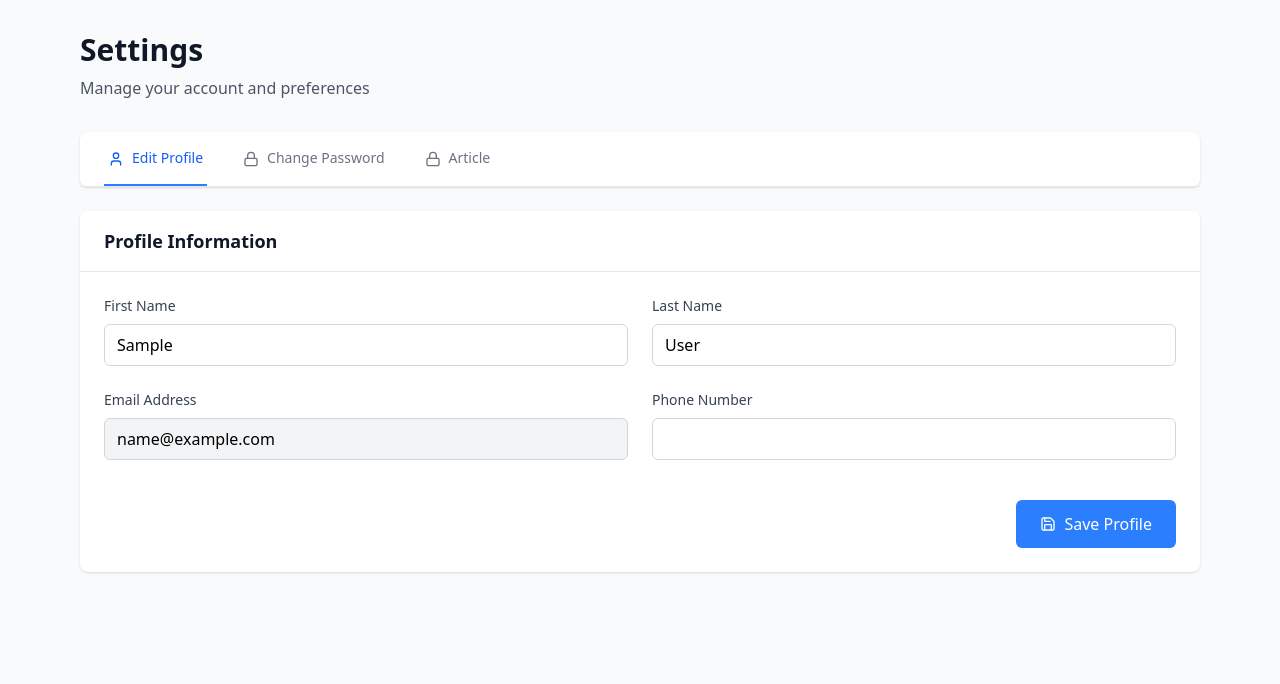
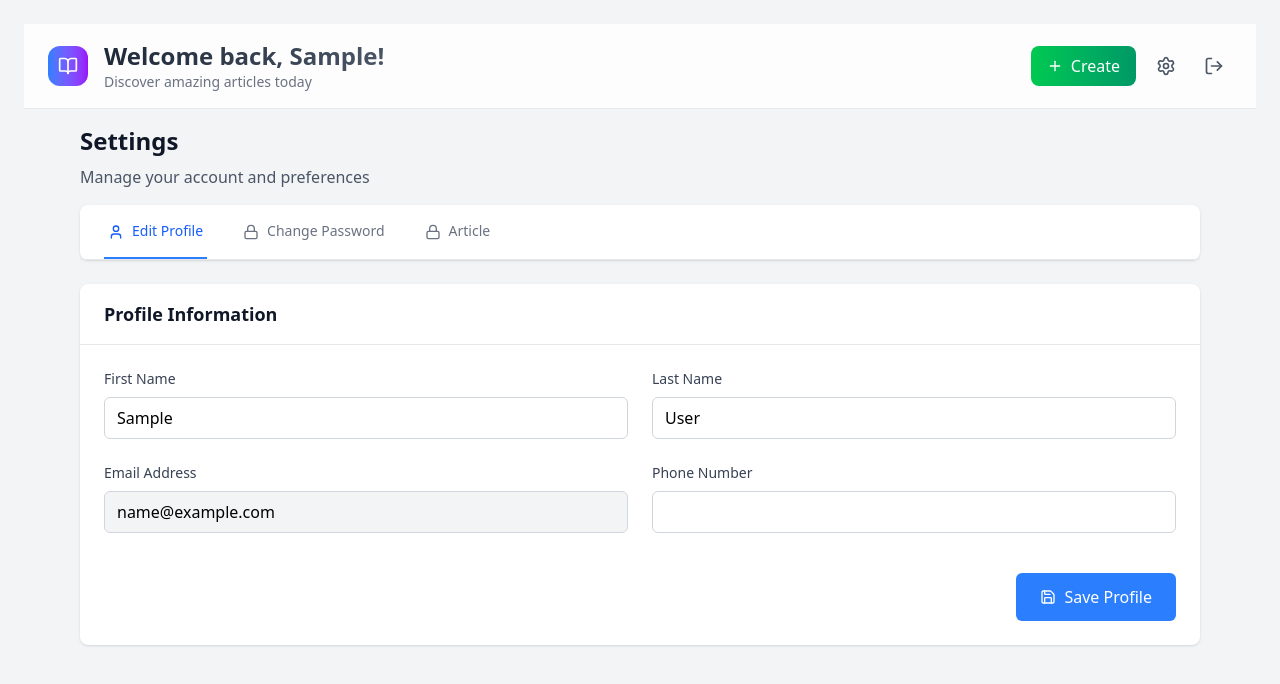
Before and after one commit to Kaushik1603n/Article, a React (Vite) app in the folder client/: page /settings in a window 1280 px wide. Shown: the top 684 px of the page. Built offline with nearby package versions, Linux system fonts and the light colour scheme; sample sign-in values are in the browser's storage.

Commit message:
create dashboardheader and navbar. this component link in every page

```diff
--- /dev/null
+++ b/client/src/components/DashboardHeader.tsx
@@ -0,0 +1,67 @@
+import { BookOpen, Edit3, LogOut, Plus, Settings } from 'lucide-react';
+import { useNavigate } from 'react-router-dom';
+import type { User } from '../types';
+
+interface DashboardHeaderProps {
+  user: User | null;
+  onShowPrefsModal: () => void;
+  onLogout: () => Promise<void>;
+}
+
+const DashboardHeader: React.FC<DashboardHeaderProps> = ({ user, onShowPrefsModal, onLogout }) => {
+  const navigate = useNavigate();
+
+  return (
+    <header className="bg-white/80 border-b border-gray-200 sticky top-0 z-40">
+      <div className="max-w-7xl mx-auto px-6 py-4">
+        <div className="flex items-center justify-between">
+          <div className="flex items-center gap-4">
+            <div className="w-10 h-10 bg-gradient-to-r from-blue-500 to-purple-600 rounded-xl flex items-center justify-center">
+              <BookOpen className="w-5 h-5 text-white" />
+            </div>
+            <div>
+              <h1 className="text-2xl font-bold bg-gradient-to-r from-gray-800 to-gray-600 bg-clip-text text-transparent">
+                Welcome back, {user?.firstName}!
+              </h1>
+              <p className="text-sm text-gray-500">Discover amazing articles today</p>
+            </div>
+          </div>
+
+          <div className="flex items-center gap-3">
+            <button
+              onClick={onShowPrefsModal}
+              className="flex items-center gap-2 px-4 py-2 bg-gradient-to-r from-blue-500 to-purple-600 text-white rounded-lg hover:from-blue-600 hover:to-purple-700 transition-all duration-200 transform hover:scale-105"
+            >
+              <Edit3 className="w-4 h-4" />
+              <span className="hidden sm:inline">Preferences</span>
+            </button>
+
+            <button
+              onClick={() => navigate('/create-article')}
+              className="flex items-center gap-2 px-4 py-2 bg-gradient-to-r from-green-500 to-emerald-600 text-white rounded-lg hover:from-green-600 hover:to-emerald-700 transition-all duration-200 transform hover:scale-105"
+            >
+              <Plus className="w-4 h-4" />
+              <span className="hidden sm:inline">Create</span>
+            </button>
+
+            <button
+              onClick={() => navigate('/settings')}
+              className="p-2 text-gray-600 hover:text-gray-800 hover:bg-gray-100 rounded-lg transition-colors"
+            >
+              <Settings className="w-5 h-5" />
+            </button>
+
+            <button
+              onClick={onLogout}
+              className="p-2 text-gray-600 hover:text-red-600 hover:bg-red-50 rounded-lg transition-colors"
+            >
+              <LogOut className="w-5 h-5" />
+            </button>
+          </div>
+        </div>
+      </div>
+    </header>
+  );
+};
+
+export default DashboardHeader;
--- /dev/null
+++ b/client/src/components/NavBar.tsx
@@ -0,0 +1,78 @@
+import { BookOpen, LogOut, Plus, Settings } from 'lucide-react';
+import { useNavigate } from 'react-router-dom';
+import axiosClient from '../utils/axiosClient';
+import type { User } from '../types';
+
+interface NavBarProps {
+    user: User | null;
+}
+
+const NavBar: React.FC<NavBarProps> = ({ user }) => {
+    const navigate = useNavigate();
+
+    const handleLogout = async (): Promise<void> => {
+        try {
+            await axiosClient.post(`auth/logout`, {}, {
+                withCredentials: true,
+            });
+
+            localStorage.removeItem('token');
+            localStorage.removeItem('user');
+            sessionStorage.clear();
+            navigate('/login');
+
+        } catch (error) {
+            console.error('Logout error:', error);
+            localStorage.removeItem('token');
+            navigate('/login');
+        }
+    };
+
+    return (
+        <header className="bg-white/80 border-b border-gray-200 sticky top-0 z-40">
+            <div className="max-w-7xl mx-auto px-6 py-4">
+                <div className="flex items-center justify-between">
+                    <div className="flex items-center gap-4">
+                        <div className="w-10 h-10 bg-gradient-to-r from-blue-500 to-purple-600 rounded-xl flex items-center justify-center">
+                            <BookOpen className="w-5 h-5 text-white" />
+                        </div>
+                        <div>
+                            <h1 className="text-2xl font-bold bg-gradient-to-r from-gray-800 to-gray-600 bg-clip-text text-transparent">
+                                Welcome back, {user?.firstName}!
+                            </h1>
+                            <p className="text-sm text-gray-500">Discover amazing articles today</p>
+                        </div>
+                    </div>
+
+                    <div className="flex items-center gap-3">
+
+
+                        <button
+                            onClick={() => navigate('/create-article')}
+                            className="flex items-center gap-2 px-4 py-2 bg-gradient-to-r from-green-500 to-emerald-600 text-white rounded-lg hover:from-green-600 hover:to-emerald-700 transition-all duration-200 transform hover:scale-105"
+                        >
+                            <Plus className="w-4 h-4" />
+                            <span className="hidden sm:inline">Create</span>
+                        </button>
+
+                        <button
+                            onClick={() => navigate('/settings')}
+                            className="p-2 text-gray-600 hover:text-gray-800 hover:bg-gray-100 rounded-lg transition-colors"
+                        >
+                            <Settings className="w-5 h-5" />
+                        </button>
+
+                        <button
+                            onClick={handleLogout}
+                            className="p-2 text-gray-600 hover:text-red-600 hover:bg-red-50 rounded-lg transition-colors"
+                        >
+                            <LogOut className="w-5 h-5" />
+                        </button>
+                    </div>
+                </div>
+            </div>
+        </header>
+    );
+};
+
+export default NavBar;
--- a/client/src/pages/Dashboard.tsx
+++ b/client/src/pages/Dashboard.tsx
@@ -7,7 +7,8 @@ import PreferencesModal from '../components/PreferencesModal';
 import ArticleModal from '../components/ArticleModal';
 import axiosClient from '../utils/axiosClient';
 import { toast } from 'react-toastify';
-import { BookOpen, Edit3, Loader, LogOut, Plus, Settings } from 'lucide-react';
+import { Loader } from 'lucide-react';
+import DashboardHeader from '../components/DashboardHeader';
 
 const Dashboard: React.FC = () => {
   const [user, setUser] = useState<User | null>(null);
@@ -214,7 +215,7 @@ const Dashboard: React.FC = () => {
 
   return (
     <div className="min-h-screen bg-gray-100 p-6">
-      <header className="bg-white/80 border-b border-gray-200 sticky top-0 z-40">
+      {/* <header className="bg-white/80 border-b border-gray-200 sticky top-0 z-40">
         <div className="max-w-7xl mx-auto px-6 py-4">
           <div className="flex items-center justify-between">
             <div className="flex items-center gap-4">
@@ -262,8 +263,12 @@ const Dashboard: React.FC = () => {
             </div>
           </div>
         </div>
-      </header>
-
+      </header> */}
+      <DashboardHeader
+        user={user}
+        onShowPrefsModal={() => setShowPrefsModal(true)}
+        onLogout={logout}
+      />
 
       <main className="max-w-7xl mx-auto">
         <section className="mb-12 mt-6">
--- a/client/src/pages/SettingsPage.tsx
+++ b/client/src/pages/SettingsPage.tsx
@@ -4,6 +4,8 @@ import { User, Lock, Eye, EyeOff, Save, Check } from 'lucide-react';
 import axiosClient from '../utils/axiosClient';
 import axios from 'axios';
 import ArticleEdit from '../components/MyArticle';
+import NavBar from '../components/NavBar';
+import type { User as UserType } from '../types';
 
 type PersonalInfo = {
     _id: string;
@@ -27,6 +29,7 @@ type UserData = {
     preferences: string[];
     token: string;
     _id: string;
+    dob: string;
 };
 
 const SettingsPage = () => {
@@ -39,6 +42,8 @@ const SettingsPage = () => {
     const [saved, setSaved] = useState(false);
     const [isLoading, setIsLoading] = useState(false);
     const [error, setError] = useState<string | null>(null);
+    const [user, setUser] = useState<UserType | null>(null);
+
 
     const [personalInfo, setPersonalInfo] = useState<PersonalInfo>({
         _id: '',
@@ -66,6 +71,7 @@ const SettingsPage = () => {
                 email: parsedUser.email,
                 phone: parsedUser.phone,
             });
+            setUser(parsedUser)
         }
 
 
@@ -202,11 +208,11 @@ const SettingsPage = () => {
     };
 
     return (
-        <div className="min-h-screen bg-gray-50">
-            <div className="max-w-6xl mx-auto px-4 py-8">
-                {/* Header */}
-                <div className="mb-8">
-                    <h1 className="text-3xl font-bold text-gray-900 mb-2">Settings</h1>
+        <div className="min-h-screen bg-gray-100 p-6">
+            <NavBar user={user} />
+            <div className="max-w-6xl mx-auto px-4 py-4">
+                <div className="mb-4">
+                    <h1 className="text-2xl font-bold text-gray-900 mb-2">Settings</h1>
                     <p className="text-gray-600">Manage your account and preferences</p>
                 </div>
 
@@ -454,7 +460,7 @@ const SettingsPage = () => {
                     </div>
                 )}
                 {activeTab === 'article' && (
-                <ArticleEdit/>
+                    <ArticleEdit />
                 )}
             </div>
         </div>
```
Lines whose indentation alone changed are shown as unchanged.
